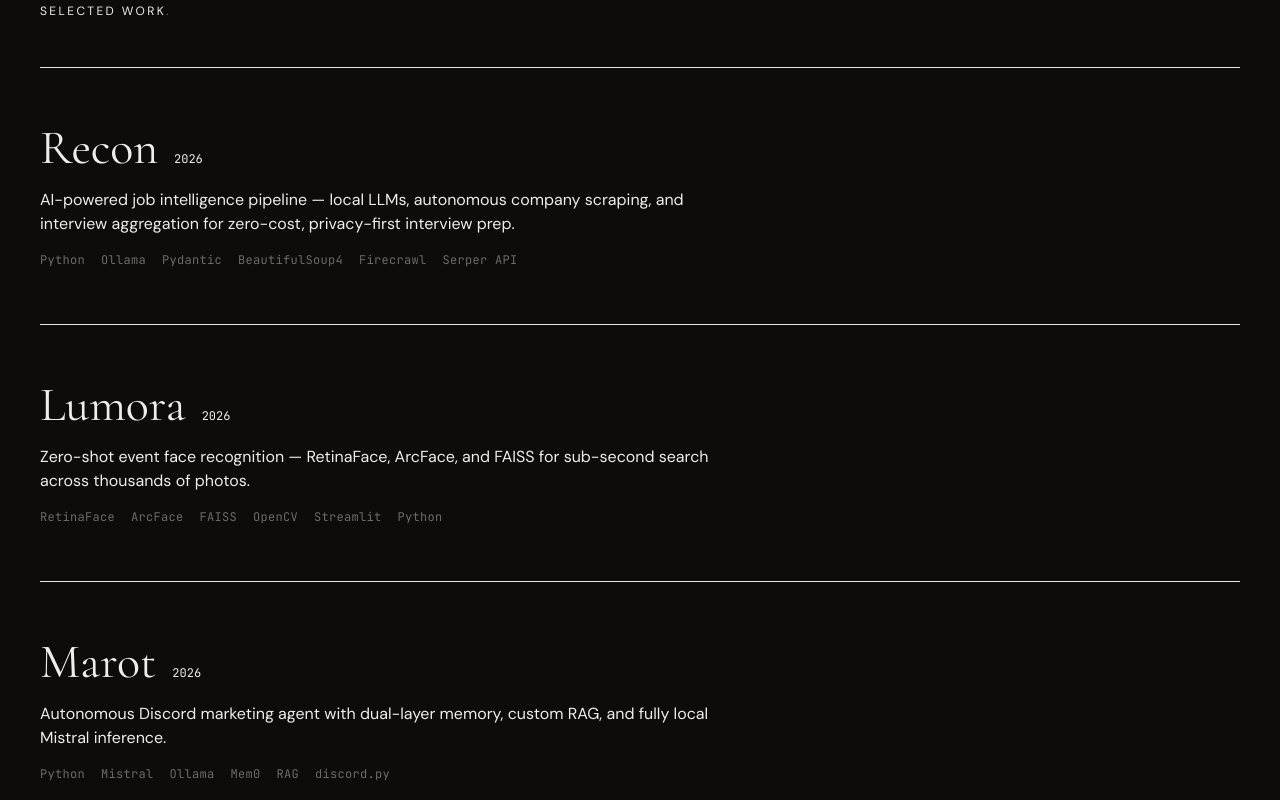
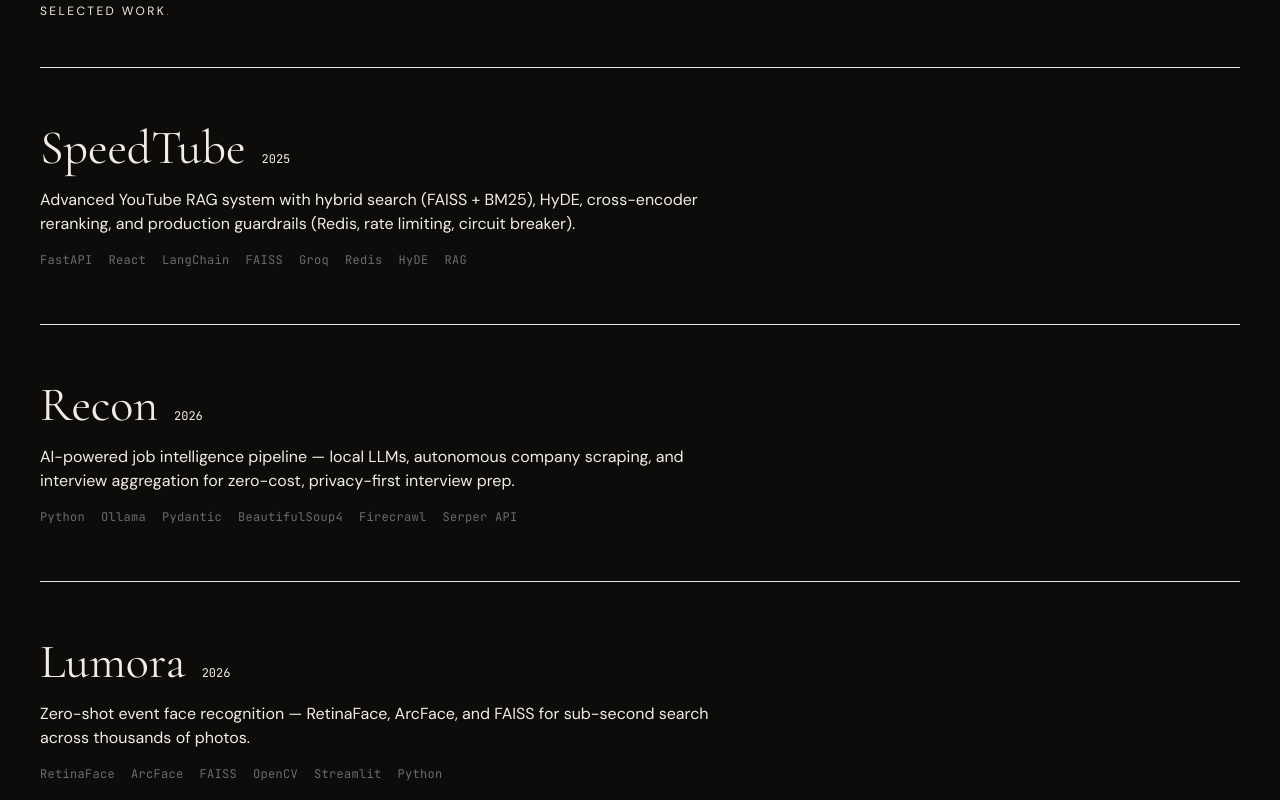
Before and after one commit to divijaiwanth/Personal-Portfolio, a React (Vite) app: page / in a window 1280 px wide. Shown: the part 2040-2840 px from the top of the page. Built offline with nearby package versions, Linux system fonts and the light colour scheme.

Commit message:
added speed tube

```diff
--- a/src/data/projects.ts
+++ b/src/data/projects.ts
@@ -16,6 +16,24 @@ export interface Project {
 const github = 'https://github.com/divijaiwanth'
 
 export const projects: Project[] = [
+  {
+    slug: 'speedtube',
+    title: 'SpeedTube',
+    year: '2025',
+    shortDescription:
+      'Advanced YouTube RAG system with hybrid search (FAISS + BM25), HyDE, cross-encoder reranking, and production guardrails (Redis, rate limiting, circuit breaker).',
+    longDescription: `⚡ SpeedTube is a production-grade Retrieval-Augmented Generation system that lets users ask anything about any YouTube video using its transcript.
+
+It features advanced techniques like parent-child chunking, hybrid retrieval (semantic + keyword), Reciprocal Rank Fusion, HyDE, and cross-encoder reranking. Built with FastAPI backend, React frontend, Redis caching, rate limiting, input guardrails, and circuit breakers for reliability.
+
+Includes comprehensive evaluation with RAGAS + MLflow.`,
+    techStack: ['FastAPI', 'React', 'LangChain', 'FAISS', 'Groq', 'Redis', 'HyDE', 'RAG'],
+    role: 'ML Engineer',
+    githubUrl: 'https://github.com/divijaiwanth/SpeedTube',
+    coverImage: '/images/speedtube-cover.svg', // Add this image
+    images: [],
+    featured: true,
+  },
   {
     slug: 'recon',
     title: 'Recon',
```
Lines whose indentation alone changed are shown as unchanged.
